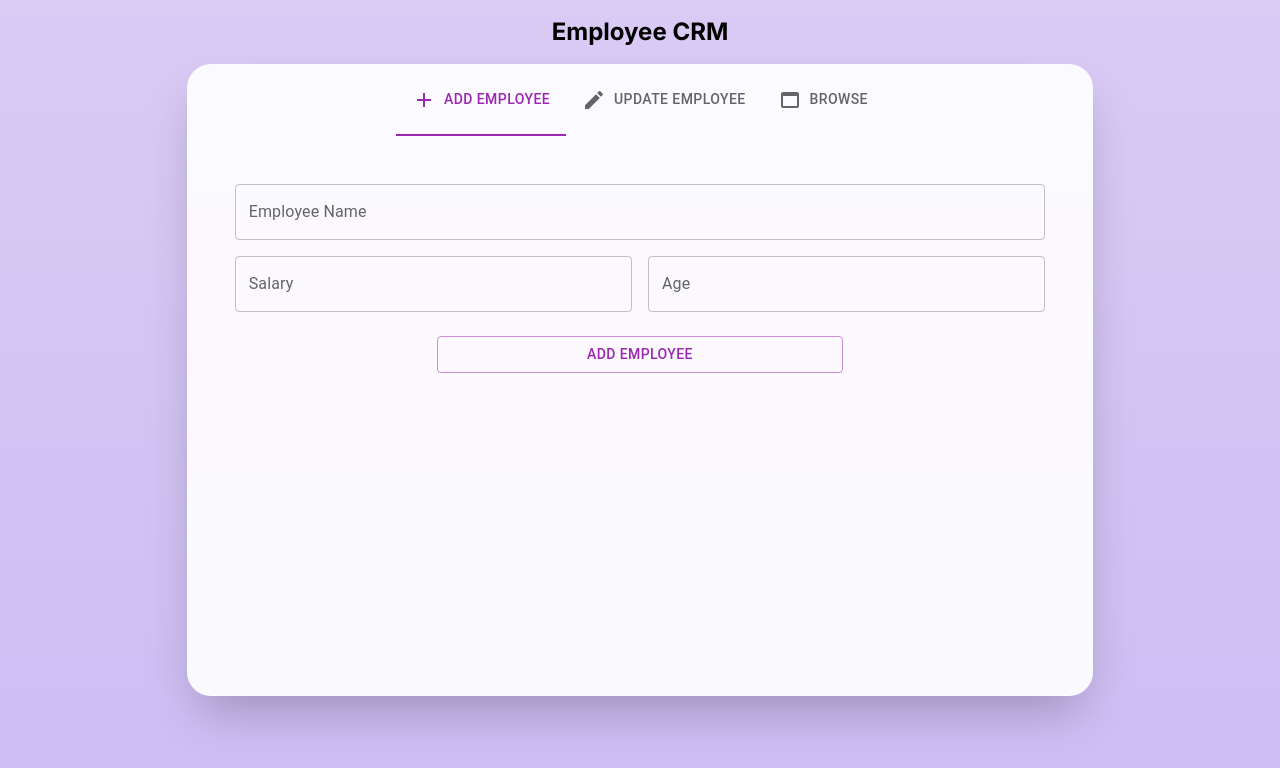
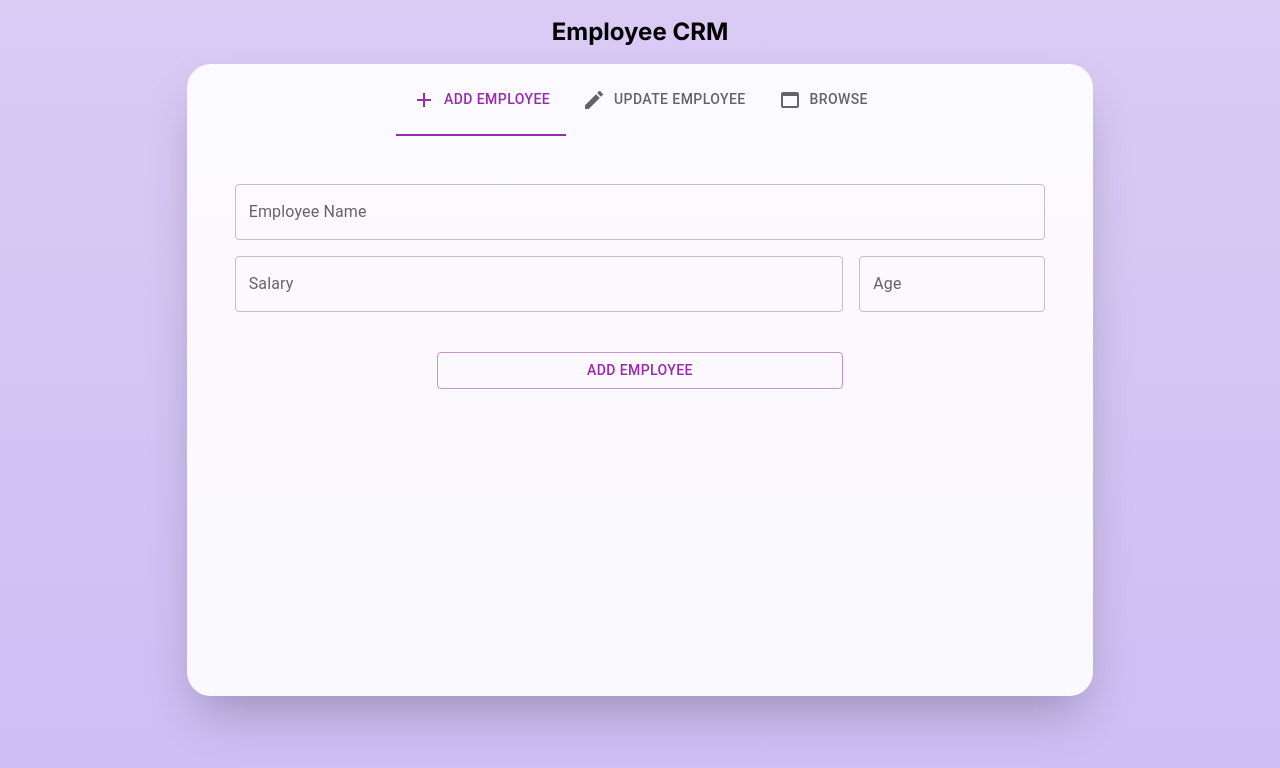
Before and after one commit to Kalpesh-11/softenger_task, a Next.js app: page / in a window 1280 px wide. Shown: the top 768 px of the page. Built offline with nearby package versions, Linux system fonts and the light colour scheme; no server answers.

Commit message:
fixed: padding issue

```diff
--- a/components/AddEmployee.tsx
+++ b/components/AddEmployee.tsx
@@ -57,7 +57,7 @@ export default function AddEmployee() {
               {...register("employee_salary")}
               helperText={errors.employee_salary?.message}
               error={errors.employee_salary?.message ? true : false}
-              className="mb-4 md:mb-0 flex-1"
+              sx={{ mb: { xs: 2 } }}
               fullWidth
             />
 
@@ -69,7 +69,6 @@ export default function AddEmployee() {
               {...register("employee_age")}
               helperText={errors.employee_age?.message}
               error={errors.employee_age?.message ? true : false}
-              className="mb-4 md:mb-0 flex-1"
             />
           </div>
           <div className="w-full flex justify-center">
--- a/components/EditEmployee.tsx
+++ b/components/EditEmployee.tsx
@@ -108,6 +108,7 @@ export default function EditEmployee() {
               error={errors.employee_salary?.message ? true : false}
               disabled={selectedEmployeeID ? false : true}
               fullWidth
+              sx={{ mb: { xs: 2 } }}
             />
             <TextField
               InputLabelProps={{ shrink: true }}
```
